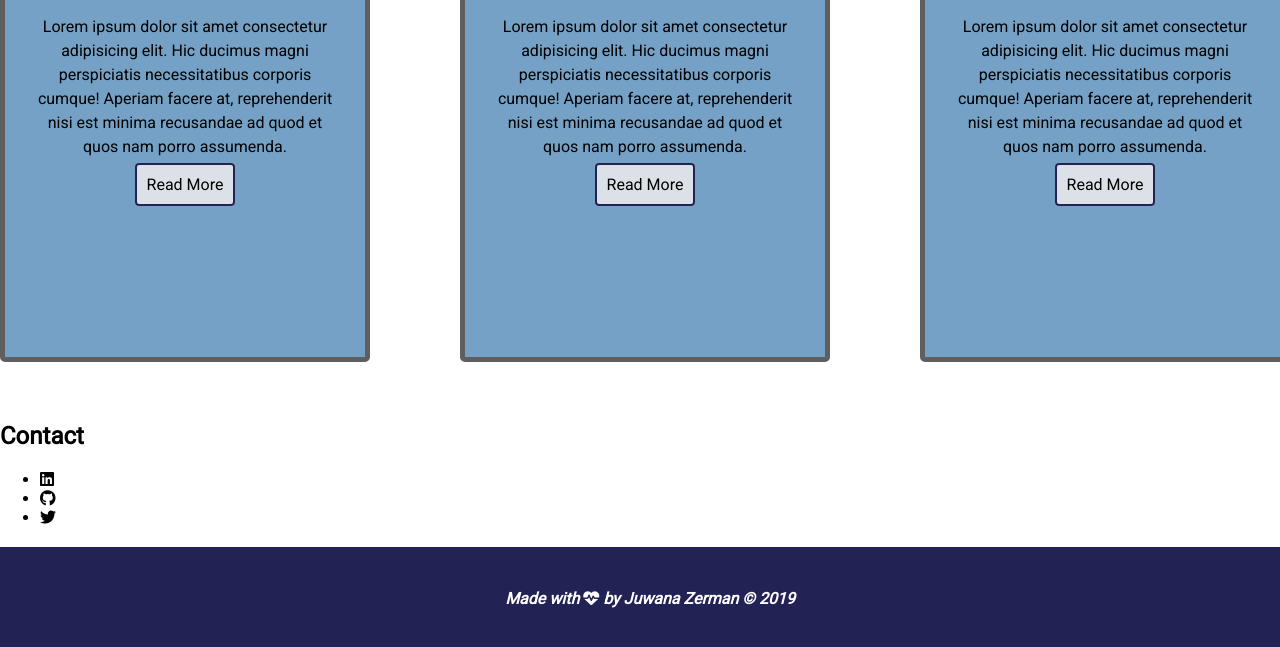
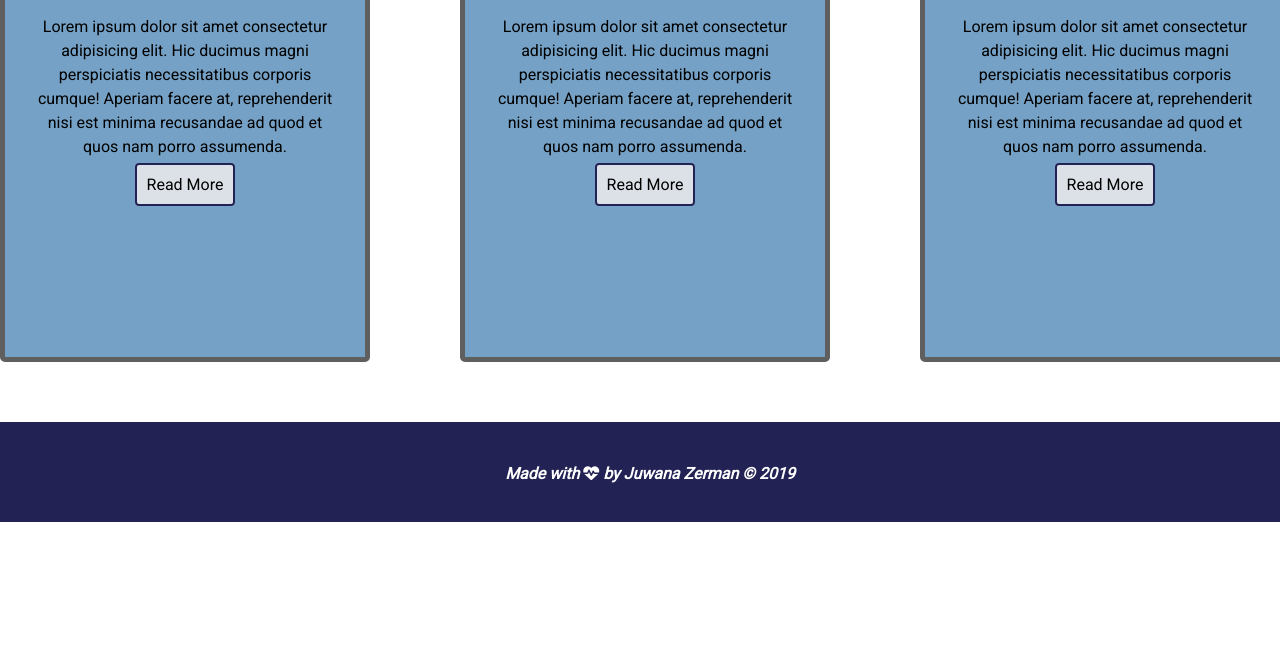
Before and after one commit to Juwana-Zerman/Udacity-Personal-Blog, a plain HTML site: page index.html in a window 1280 px wide. Shown: the part 1251-1898 px from the top of the page. After the commit the page ends 1773 px from the top, so only its background shows below. Drawn offline with Linux system fonts and the light colour scheme.

Commit message:
Update main footer

```diff
--- a/CSS/footer.css
+++ b/CSS/footer.css
@@ -32,4 +32,3 @@ footer ul {
 
 footer h3, p {
     text-align: center; */
-}
--- a/index.html
+++ b/index.html
@@ -93,7 +93,7 @@
         </div>
     </section>
 
-    <section>
+    <!-- <section>
         <a href="#contact">
             <h2 class="section-heading">Contact</h2>
         </a>
@@ -116,7 +116,7 @@
                 </li>
             </ul>
         </div>
-        </section>
+        </section> -->
 <footer>
     <div class="container">
         <p><em><strong>Made with <i class="fa fa-heartbeat"></i> by Juwana Zerman &copy; 2019</em></strong></p>
```
